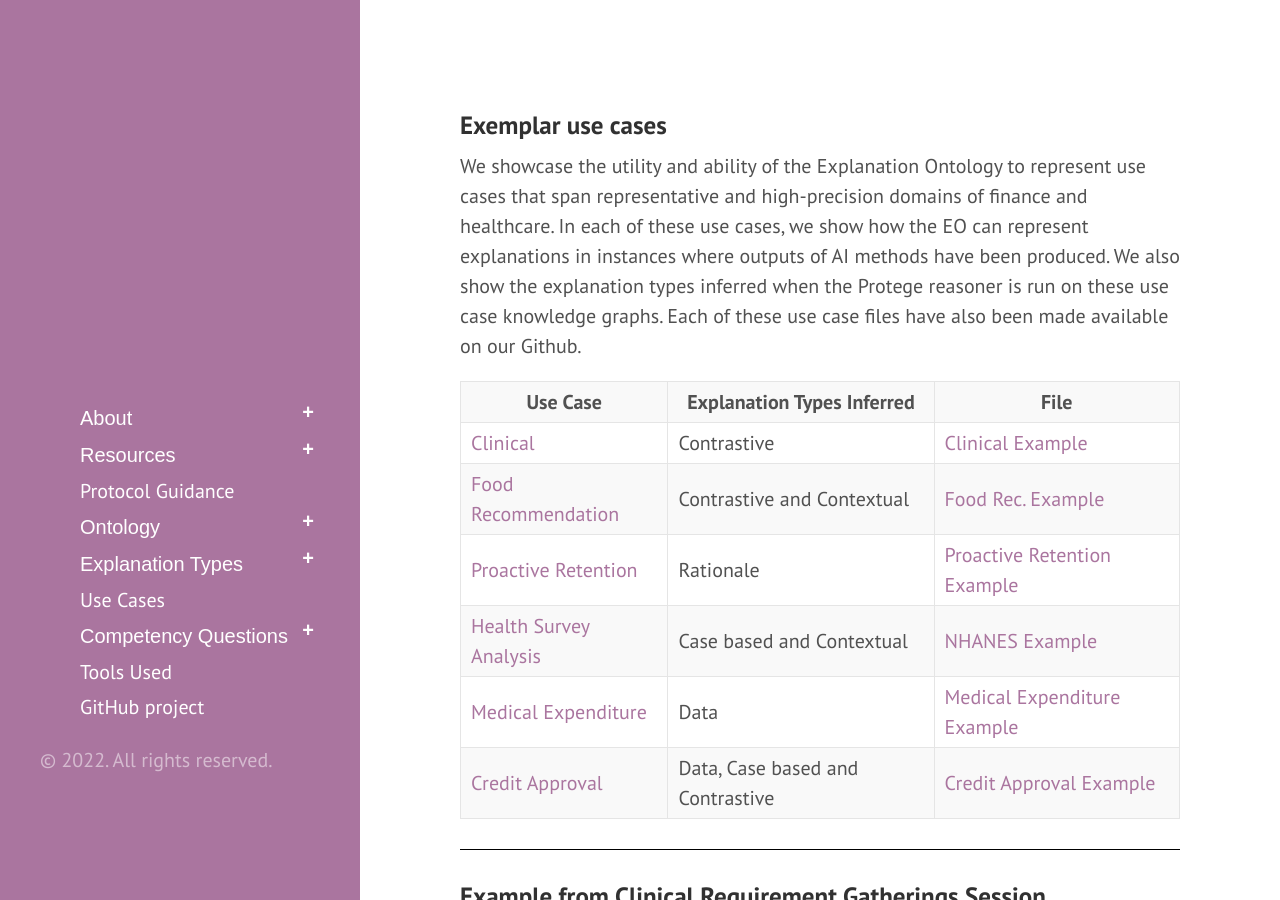
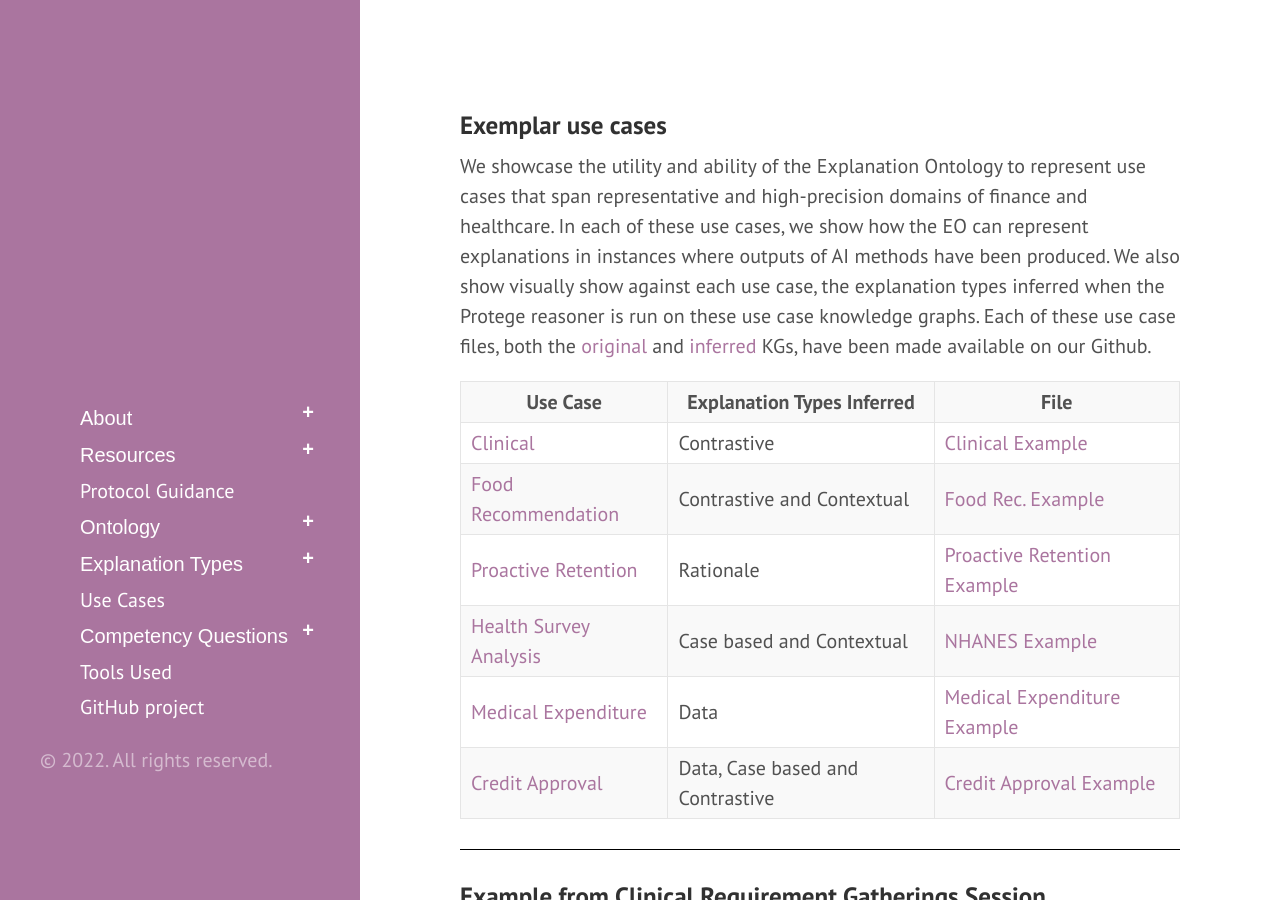
Before and after one commit to tetherless-world/explanation-ontology, a Jekyll site: the page built from clinicalexample.md, in a window 1280 px wide and 900 px high. Built offline with Jekyll 4.4.1, drawn with Linux system fonts in a browser that asks for light colours; Markdown is read by kramdown in place of the engine named in the settings.

Commit message:
Update clinicalexample.md

```diff
--- a/clinicalexample.md
+++ b/clinicalexample.md
@@ -8,7 +8,7 @@ title: Clinical Example
 
 
 <h3>Exemplar use cases</h3>
-  <p>We showcase the utility and ability of the Explanation Ontology to represent use cases that span representative and high-precision domains of finance and healthcare. In each of these use cases, we show how the EO can represent explanations in instances where outputs of AI methods have been produced. We also show the explanation types inferred when the Protege reasoner is run on these use case knowledge graphs. Each of these use case files have also been made available on our Github. </p>
+  <p>We showcase the utility and ability of the Explanation Ontology to represent use cases that span representative and high-precision domains of finance and healthcare. In each of these use cases, we show how the EO can represent explanations in instances where outputs of AI methods have been produced. We also show visually show against each use case, the explanation types inferred when the Protege reasoner is run on these use case knowledge graphs. Each of these use case files, both the <a href="https://github.com/tetherless-world/explanation-ontology/tree/master/usecases">original</a> and <a href="https://github.com/tetherless-world/explanation-ontology/tree/master/usecases/inferred">inferred</a> KGs, have been made available on our Github. </p>
   <table id="catalogusecases">
     <th>Use Case</th><th>Explanation Types Inferred</th><th>File</th>
     <tr><td><a href="#clinicalexample">Clinical</a></td><td>Contrastive</td><td><a href="https://raw.githubusercontent.com/tetherless-world/explanation-ontology/master/usecases/contrastiveexp.rdf">Clinical Example</a></td></tr>
```
